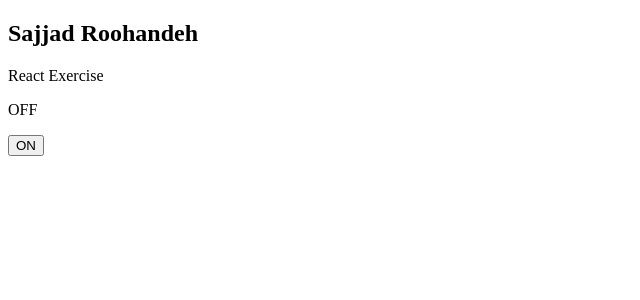
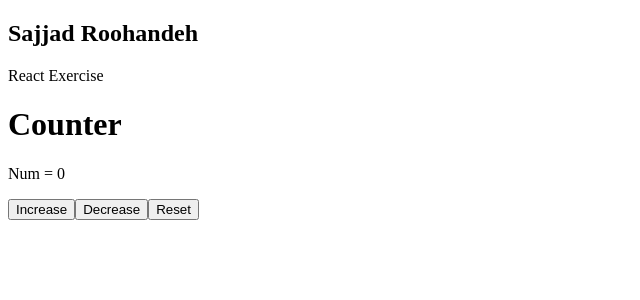
Before and after one commit to SajjadR17/exercises, a React app: page / in a window 1280 px wide. Shown: the top 300 px of the page, without its empty margins (0-640 px from the left). Built offline with nearby package versions, Linux system fonts and the light colour scheme; the HTML template or start-up script is replaced by a standard one.

Commit message:
Counter with Increase, Decrease and Reset button with states in React

```diff
--- a/src/Exercise.jsx
+++ b/src/Exercise.jsx
@@ -1,18 +1,32 @@
 import { useState } from "react";
 
-function Btn() {
-  let [state, setState] = useState(false);
+function Counter() {
+  let [counter, setState] = useState(0);
 
-  function clickHandler() {
-    setState((state) => !state);
+  function counterIncrease() {
+    setState((counter) => counter + 1);
+  }
+
+  function counterReset() {
+    setState(0);
+  }
+
+  function counterDecrease() {
+    if (counter === 0) {
+      return;
+    }
+    setState((counter) => counter - 1);
   }
 
   return (
-    <>
-      {state ? <p>ON</p> : <p>OFF</p>}
-      <button onClick={clickHandler}>{state ? "OFF" : "ON"}</button>
-    </>
+    <div className="counter">
+      <h1>Counter</h1>
+      <p>Num = {counter}</p>
+      <button onClick={counterIncrease}>Increase</button>
+      <button onClick={counterDecrease}>Decrease</button>
+      <button onClick={counterReset}>Reset</button>
+    </div>
   );
 }
 
-export default Btn;
+export default Counter;
```
